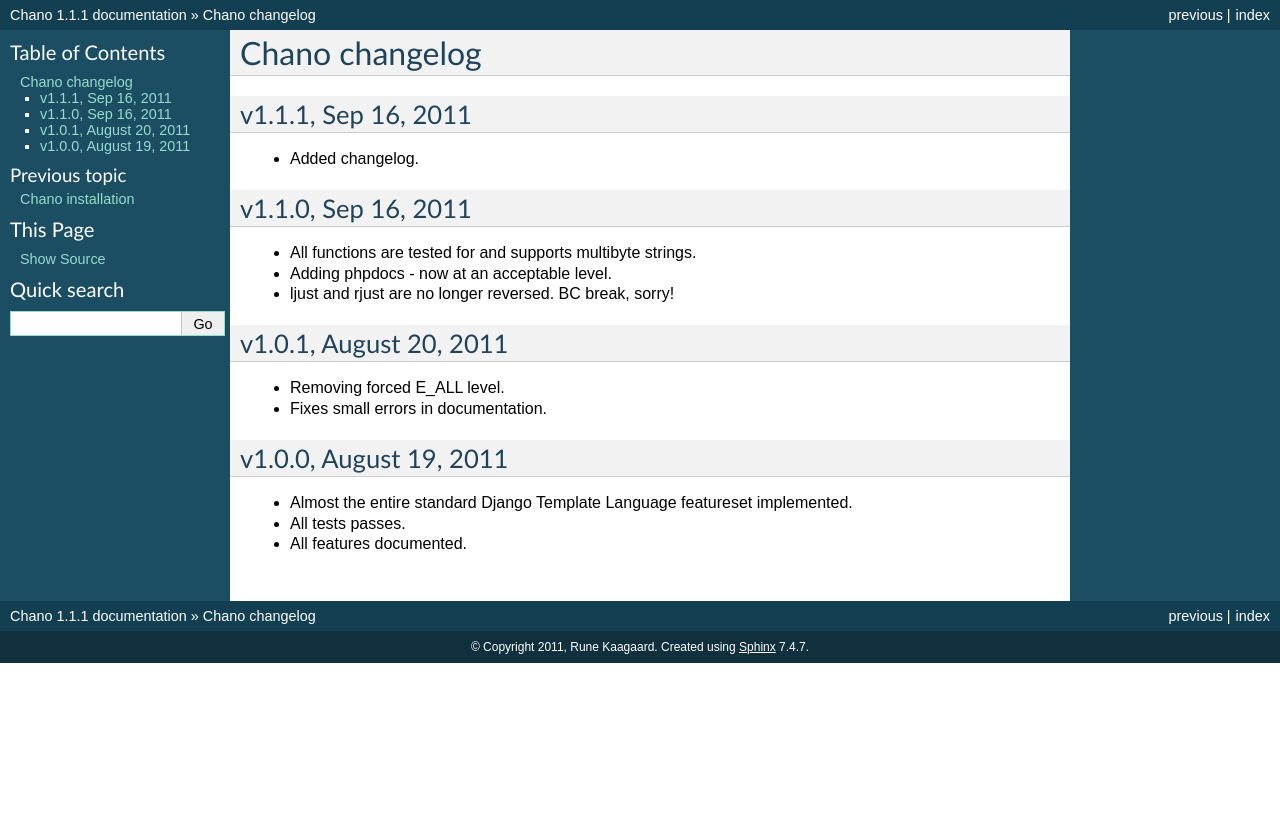
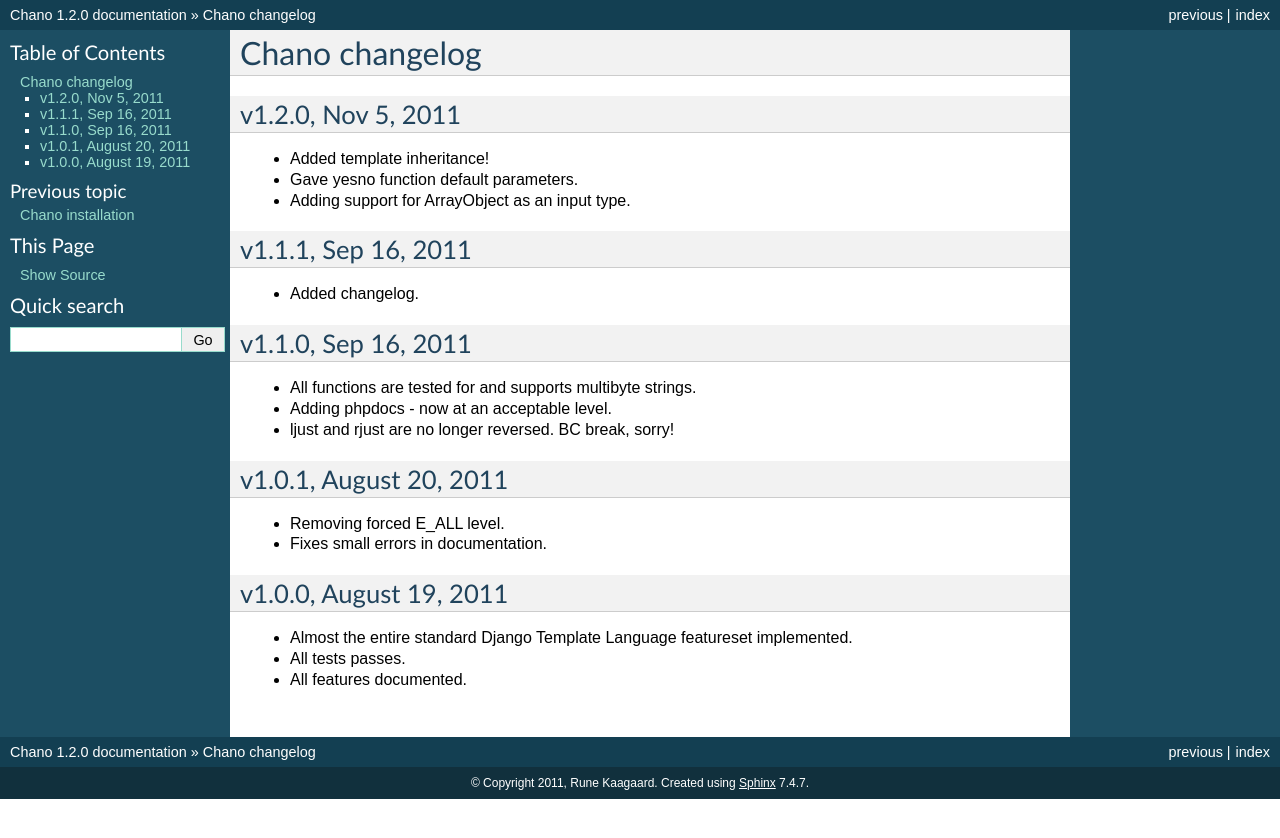
Before and after one commit to runekaagaard/php-chano, a Sphinx documentation site: the page built from docs/changelog.rst, in a window 1280 px wide. Shown: the top 838 px of the page. Built offline with Sphinx 7.4.7, drawn with Linux system fonts in a browser that asks for light colours.

Commit message:
Pushing release of version 1.2.0.

```diff
--- a/docs/changelog.rst
+++ b/docs/changelog.rst
@@ -1,5 +1,12 @@
 Chano changelog
 ===============
+
+v1.2.0, Nov 5, 2011
+-------------------
+
+- Added template inheritance!
+- Gave yesno function default parameters.
+- Adding support for ArrayObject as an input type.
 
 v1.1.1, Sep 16, 2011
 --------------------
--- a/docs/conf.py
+++ b/docs/conf.py
@@ -48,9 +48,9 @@
 # built documents.
 #
 # The short X.Y version.
-version = '1.1.1'
+version = '1.2.0'
 # The full version, including alpha/beta/rc tags.
-release = '1.1.1'
+release = '1.2.0'
 
 # The language for content autogenerated by Sphinx. Refer to documentation
 # for a list of supported languages.
```
